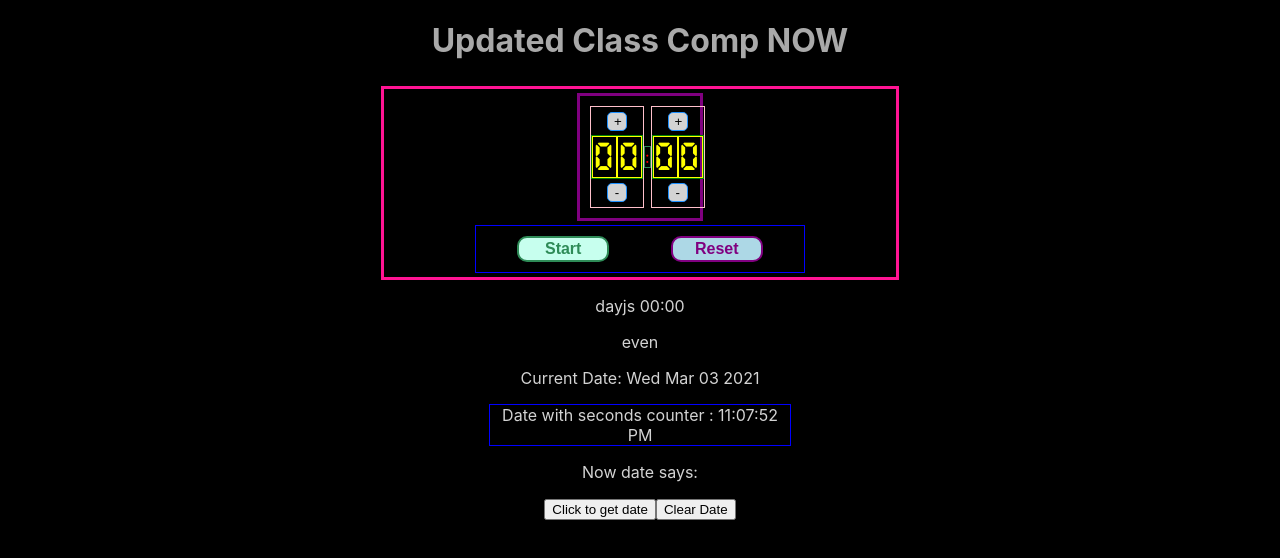
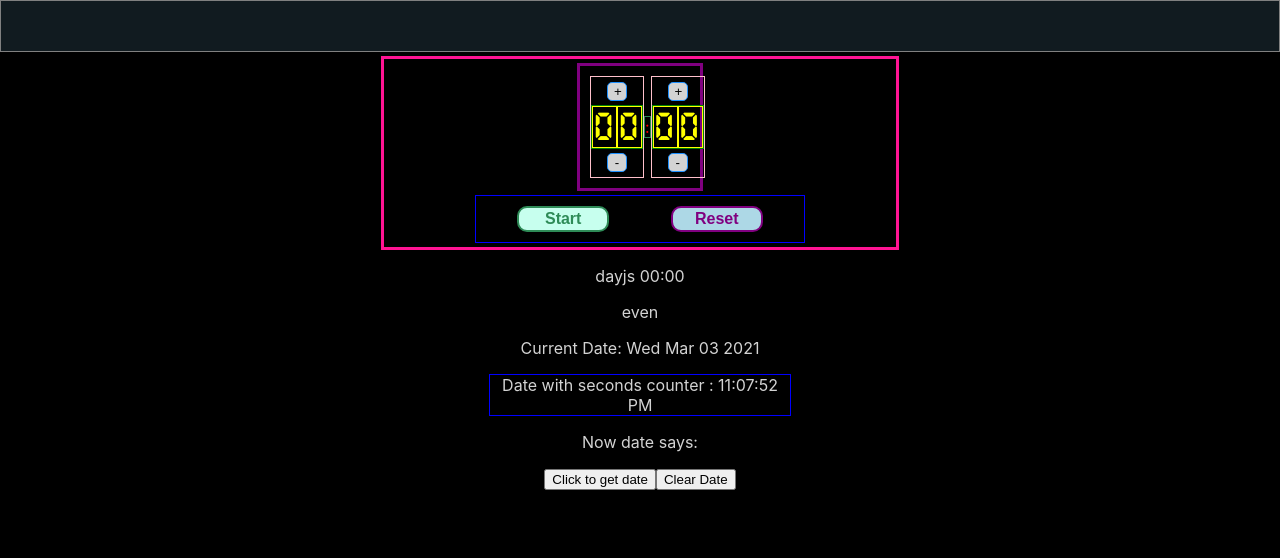
Before and after one commit to stevekutz/timerReact_state_2dig, a React (Create React App) app in the folder app/: page / in a window 1280 px wide. Shown: the top 558 px of the page. Built offline with nearby package versions, Linux system fonts and the light colour scheme.

Commit message:
setting up options menu

```diff
--- a/app/src/App.js
+++ b/app/src/App.js
@@ -1,4 +1,9 @@
 import './App.css';
+
+// import {
+//     GlobalStyles,
+
+// } from './styled/timer_display_style';
 
 
 import Timer from './comp/Timer';
@@ -6,8 +11,6 @@ import Timer from './comp/Timer';
 function App() {
   return (
     <div className="App">
-
-        <h1> Updated Class Comp NOW </h1>
         <Timer />
 
 
--- /dev/null
+++ b/app/src/comp/MenuBar.js
@@ -0,0 +1,21 @@
+import React from 'react';
+
+import {
+    MenuBarContainer,
+
+
+} from '../styled/menu_bar_style';
+
+
+const MenuBar = (props) => {
+
+    return (
+        <MenuBarContainer>
+
+        </MenuBarContainer>
+    )
+
+
+}
+
+export default MenuBar;
--- a/app/src/comp/Timer.js
+++ b/app/src/comp/Timer.js
@@ -1,5 +1,7 @@
 import React, {Component} from 'react';
-import TimerDisplay from './TimerDisplay'
+import TimerDisplay from './TimerDisplay';
+import MenuBar from './MenuBar';
+
 import {
     TimerDiv
 } from '../styled/timer_style';
@@ -201,6 +203,8 @@ class Timer extends Component {
 
         return (
             <TimerDiv>
+                <MenuBar />
+
 
                 <TimerDisplay
                     min_tens = {this.state.dayTime.format('mm').slice(-2,1)}
--- a/app/src/comp/TimerDisplay.js
+++ b/app/src/comp/TimerDisplay.js
@@ -20,6 +20,7 @@ const TimerDisplay = (props) => {
 
     return (
             <div>
+
                 <DisplayContainerDiv>
                     <DisplayTimeContainerDiv>
                         <DisplayIncDecContainer>
--- /dev/null
+++ b/app/src/styled/menu_bar_style.js
@@ -0,0 +1,23 @@
+import styled from 'styled-components';
+
+
+const MenuBarContainer = styled.div`
+    border: 1px solid grey;
+
+    max-width: 100vw;
+    height: 50px;
+    background: #111B20;
+`
+
+
+const MenuBarOptions = styled.div`
+
+
+
+`
+
+export {
+    MenuBarContainer,
+
+
+};
--- a/app/src/styled/timer_display_style.js
+++ b/app/src/styled/timer_display_style.js
@@ -140,16 +140,12 @@ const DigitControlButtonStartStop = styled(DigitControlButton)`
 
 `
 
-const GlobalStyles = createGlobalStyle`
-    @font-face {
-        font-family: DigitalDismay,
-        src: url(DigitalDismay);
-        font-style: normal;
-        font-weight: 400;
-
-
-    }
-`
+// const GlobalStyles = createGlobalStyle`
+//     @font-face {
+//         font-family: 'Digital7-1e1Z';
+//         src: local(Digital7-1e1Z), url('./assets/fonts/Digital7-1e1Z.otf') format('truetype');
+//     }
+// `
 
 
 
@@ -164,6 +160,6 @@ export {
     DisplayDigitControls,
     DigitControlButton,
     DigitControlButtonStartStop,
-    GlobalStyles,
+    // GlobalStyles,
 
 };
```
